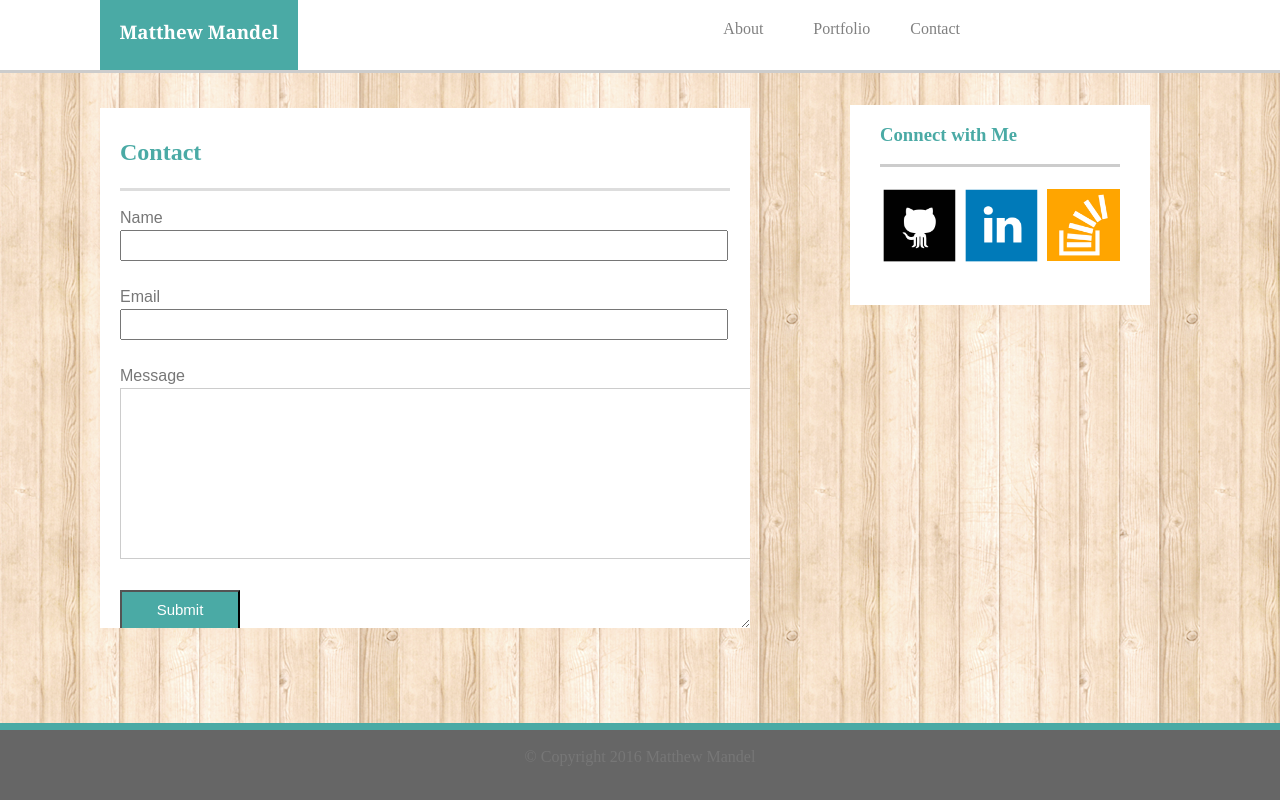
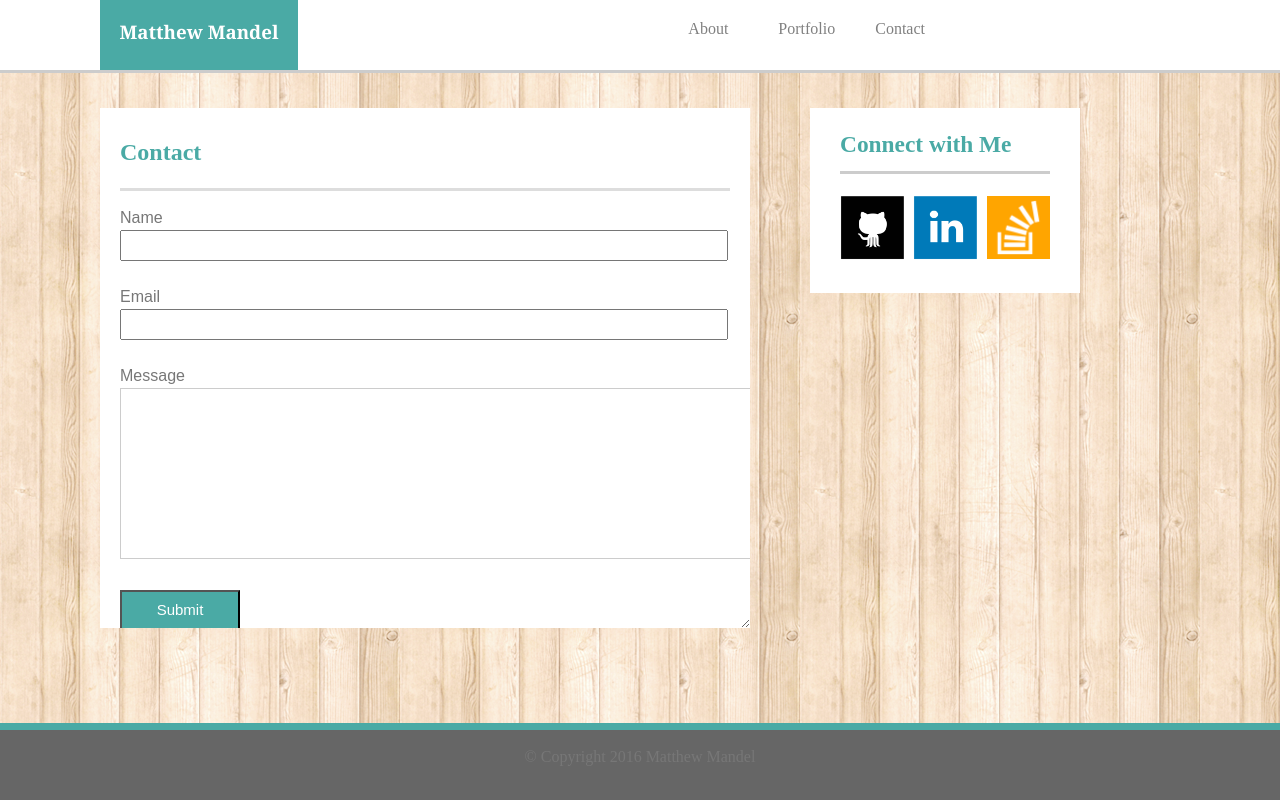
Before and after one commit to 3786matt/Basic-Portfolio, a plain HTML site: page contact.html in a window 1280 px wide. Drawn offline with Linux system fonts and the light colour scheme.

Commit message:
updated portfolio

```diff
--- a/assets/css/style_contact.css
+++ b/assets/css/style_contact.css
@@ -54,7 +54,7 @@
 		#contact {
 			float: right;
 			padding: 20px;
-			margin-right: 300px;
+			margin-right: 335px;
 			color: #777777;
 		}
 
@@ -109,11 +109,11 @@
 
 
 		#connect {
-			width: 300px;
-			height: 200px;
+			width: 270px;
+			height: 185px;
 			position: absolute;
-			left:850px;
-			top:105px;
+			left:810px;
+			top:108px;
 			background-color: white;
 			color: #4aaaa5;
 			font-style: georgia;
@@ -128,31 +128,32 @@
 			margin-left: 30px;
 			height: 20px;
 			padding-bottom: 20px;
+			font-size: 20px;
 
 
 		}
 
 		#git {
-			width: 80px;
-			height: 80px;
+			width: 70px;
+			height: 70px;
 			position: absolute;
-			left: 30px;
+			left: 28px;
 		}
 
 
 
 		#linked {
-			width: 80px;
-			height: 80px;
+			width: 70px;
+			height: 70px;
 			position: absolute;
-			left: 112px;
+			left: 101px;
 
 		}
 
 
 		#stack {
-			width: 73px;
-			height: 72px;
+			width: 63px;
+			height: 63px;
 			position: absolute;
 			right: 30px;
 			margin-top: 4px;
--- a/assets/css/style_index.css
+++ b/assets/css/style_index.css
@@ -54,7 +54,7 @@
 		#contact {
 			float: right;
 			padding: 20px;
-			margin-right: 300px;
+			margin-right: 335px;
 			color: #777777;
 		}
 
@@ -122,10 +122,10 @@
 		}
 
 		#connect {
-			width: 300px;
-			height: 200px;
+			width: 270px;
+			height: 185px;
 			position: absolute;
-			left:850px;
+			left:810px;
 			top:120px;
 			background-color: white;
 			color: #4aaaa5;
@@ -141,31 +141,32 @@
 			margin-left: 30px;
 			height: 20px;
 			padding-bottom: 20px;
+			font-size: 20px;
 
 
 		}
 
 		#git {
-			width: 80px;
-			height: 80px;
+			width: 70px;
+			height: 70px;
 			position: absolute;
-			left: 30px;
+			left: 28px;
 		}
 
 
 
 		#linked {
-			width: 80px;
-			height: 80px;
+			width: 70px;
+			height: 70px;
 			position: absolute;
-			left: 112px;
+			left: 101px;
 
 		}
 
 
 		#stack {
-			width: 73px;
-			height: 72px;
+			width: 63px;
+			height: 63px;
 			position: absolute;
 			right: 30px;
 			margin-top: 4px;
--- a/assets/css/style_portfolio.css
+++ b/assets/css/style_portfolio.css
@@ -56,7 +56,7 @@
 		#contact {
 			float: right;
 			padding: 20px;
-			margin-right: 300px;
+			margin-right: 335px;
 			color: #777777;
 		}
 
@@ -65,12 +65,13 @@
 			text-decoration: none;
 		}
 
+
 		#connect {
-			width: 300px;
-			height: 200px;
+			width: 270px;
+			height: 185px;
 			position: absolute;
-			left:850px;
-			top:120px;
+			left:810px;
+			top:119px;
 			background-color: white;
 			color: #4aaaa5;
 			font-style: georgia;
@@ -85,31 +86,33 @@
 			margin-left: 30px;
 			height: 20px;
 			padding-bottom: 20px;
+			font-size: 20px;
 
 
 		}
 
+
 		#git {
-			width: 80px;
-			height: 80px;
+			width: 70px;
+			height: 70px;
 			position: absolute;
-			left: 30px;
+			left: 28px;
 		}
 
 
 
 		#linked {
-			width: 80px;
-			height: 80px;
+			width: 70px;
+			height: 70px;
 			position: absolute;
-			left: 112px;
+			left: 101px;
 
 		}
 
 
 		#stack {
-			width: 73px;
-			height: 72px;
+			width: 63px;
+			height: 63px;
 			position: absolute;
 			right: 30px;
 			margin-top: 4px;
```
